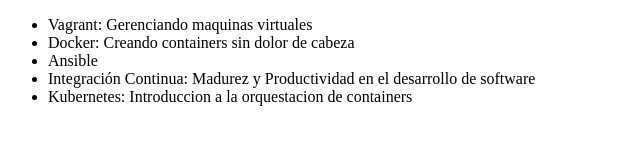
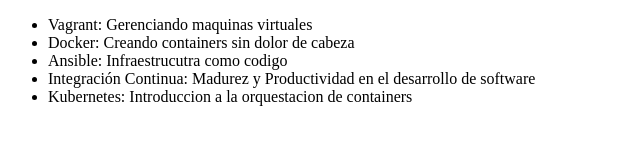
Before and after one commit to JinCall/git-curso, a plain HTML site: page index.html in a window 1280 px wide. Shown: the whole page, without its empty margins (0-640 px from the left). Drawn offline with Linux system fonts and the light colour scheme.

Commit message:
Modificando el nombre del curso de ansible

```diff
--- a/index.html
+++ b/index.html
@@ -8,7 +8,7 @@
         <ul>
             <li>Vagrant: Gerenciando maquinas virtuales</li>
             <li>Docker:  Creando containers sin dolor de cabeza</li>
-            <li>Ansible</li>
+            <li>Ansible: Infraestrucutra como codigo</li>
             <li>Integración Continua: Madurez y Productividad en el desarrollo de software</li>
             <li>Kubernetes: Introduccion a la orquestacion de containers</li>
         </ul>
```
